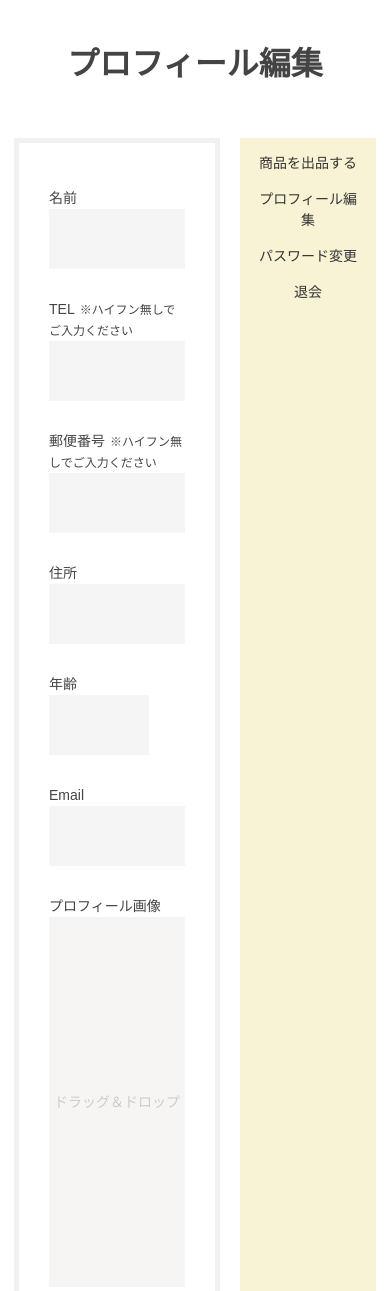
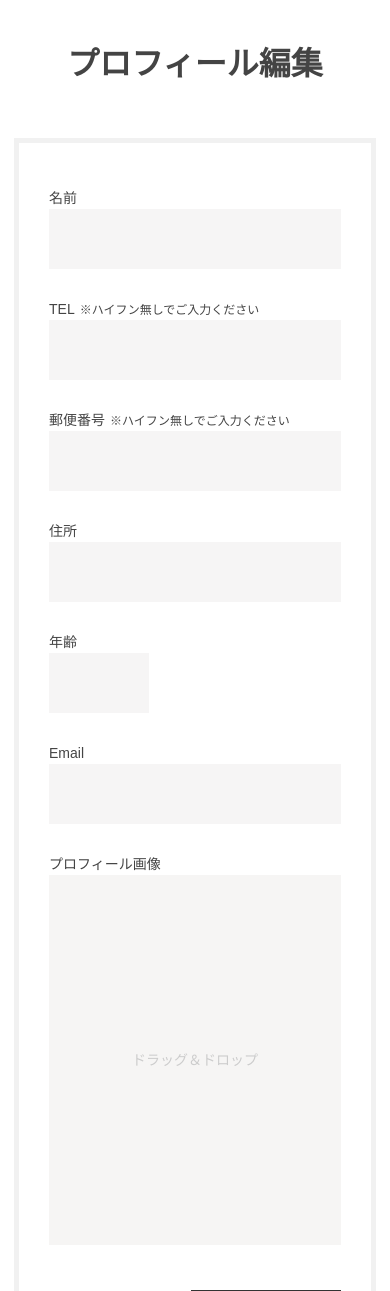
Before and after one commit to cow-bebop/boardgame_app, a PHP site: page /profEdit.php in a window 390 px wide. Shown: the part 70-1361 px from the top of the page. Run offline with PHP 8.4, Linux system fonts and the light colour scheme; the visitor is signed in with stand-in values (Sample User, id 1); data that the repository does not hold is empty; some libraries are stand-ins or nearby versions.

Commit message:
マイページのナビメニューを修正

```diff
--- a/src/sass/layout/_main.scss
+++ b/src/sass/layout/_main.scss
@@ -16,7 +16,7 @@
 #main {
   min-height: 80vh;
   @include sp {
-    min-height: auto;
+    min-height: 60vh;
   }
 }
 
--- a/src/sass/object/project/_articles.scss
+++ b/src/sass/object/project/_articles.scss
@@ -53,7 +53,9 @@
 
 .mypage-setting-img img {
   width: 100%;
+  height: 100%;
   border-radius: 10%;
+  object-fit: cover;
 }
 
 /*========================================
--- a/template/common/css/style.css
+++ b/template/common/css/style.css
@@ -923,6 +923,9 @@ input[type="submit"]:hover {
 
 .mypage-setting-img img {
   width: 100%;
+  height: 100%;
+  -o-object-fit: cover;
+     object-fit: cover;
   border-radius: 10%;
 }
 
@@ -1411,7 +1414,7 @@ input[type="submit"]:hover {
     text-align: center;
   }
   #main {
-    min-height: auto;
+    min-height: 60vh;
   }
   .nav-menu {
     display: none;
--- a/template/mypage.php
+++ b/template/mypage.php
@@ -64,7 +64,7 @@ require('head.php');
   </nav>
   <div class="mypage-setting js-toggle-mypage-menu">
     <div class="mypage-setting-img">
-      <img src="<?php echo $userData['pic']; ?>" alt="マイプロフィール画像">
+      <img src="<?php echo $userData['pic']? $userData['pic']: 'common/img/chara01.jpg'; ?>" alt="マイプロフィール画像">
     </div>
     <p>ナビメニュー</p>
   </div>
--- a/template/profEdit.php
+++ b/template/profEdit.php
@@ -106,7 +106,7 @@ $siteTitle = 'プロフィール編集';
 require('head.php');
 ?>
 
-<body class="page-profEdit page-2colum page-logined">
+<body class="page-logined">
 
   <!-- メニュー -->
   <?php
@@ -116,7 +116,6 @@ require('head.php');
   <!-- メインコンテンツ -->
   <div id="contents" class="site-width">
     <h1 class="page-title">プロフィール編集</h1>
-    <div class="sidebar-flex">
     <!-- Main -->
     <section id="main" >
       <div class="form-container">
@@ -196,14 +195,7 @@ require('head.php');
             <input type="submit" class="btn btn-mid" value="変更する">
           </div>
         </form>
-      </div>
     </section>
-
-    <!-- サイドバー -->
-    <?php
-    require('sidebar_mypage.php');
-    ?>
-  </div>
   </div>
 
   <!-- footer -->
```
Also changed, not shown: template/common/img/chara01.jpg (added), template/common/img/chara01.png (added), 1 other file.
